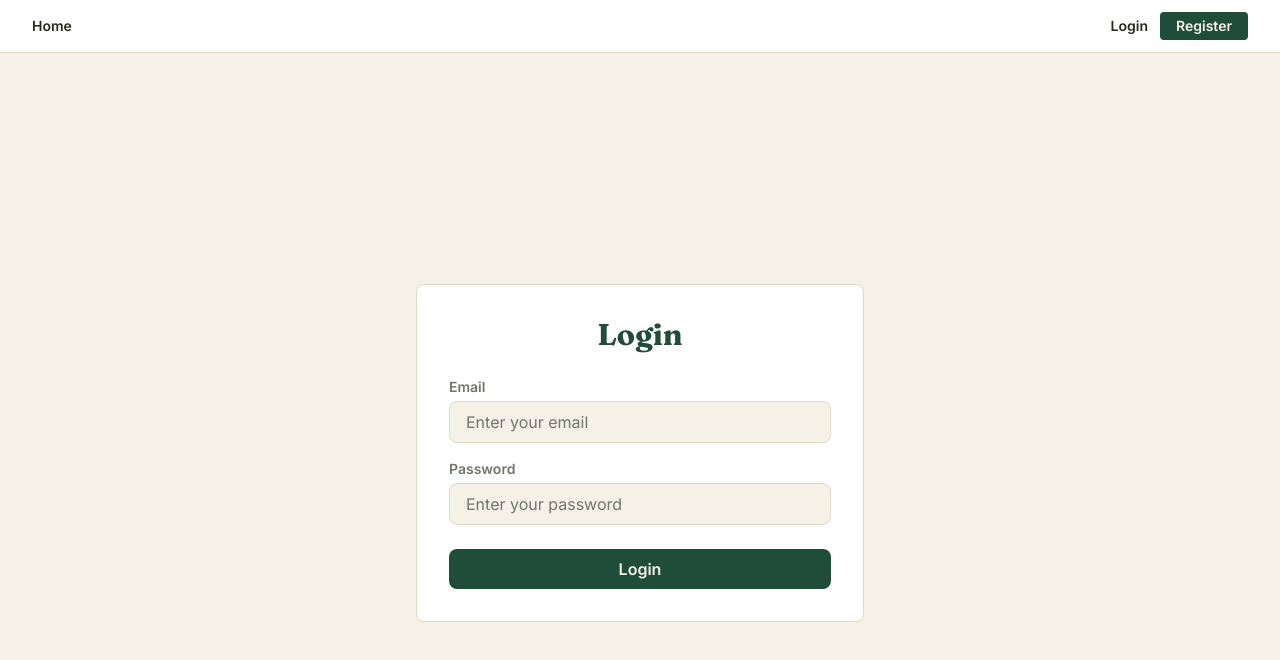
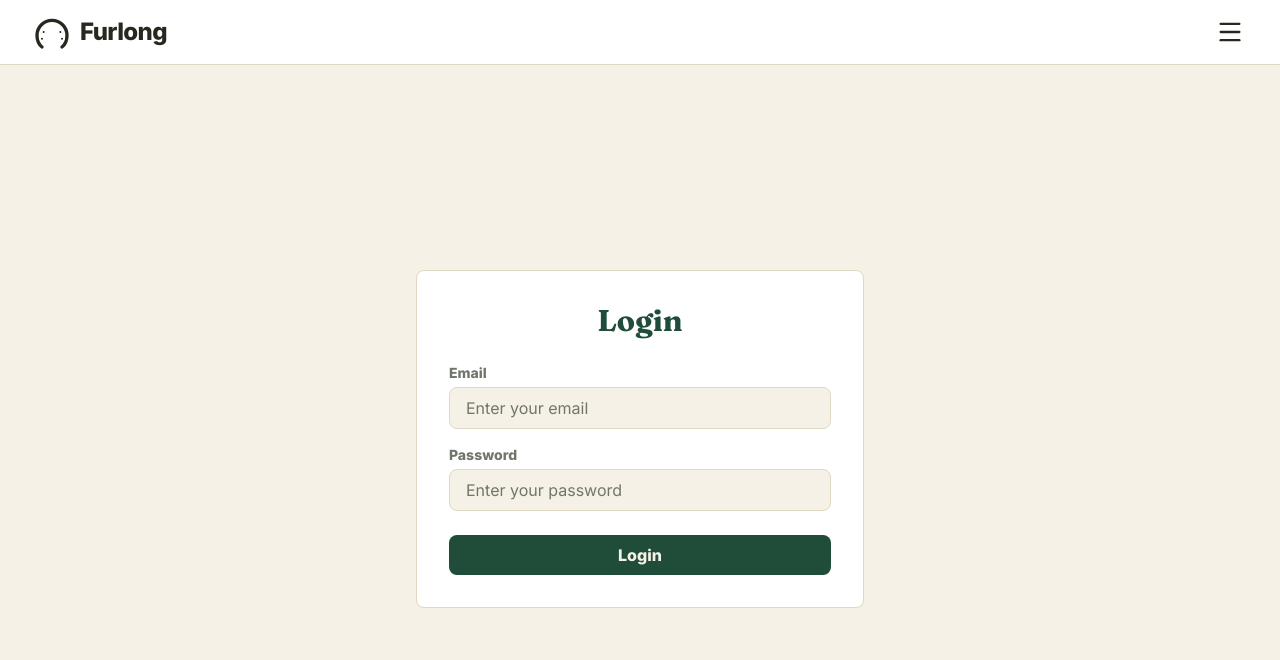
Before and after one commit to Re-Brain/react-refresh-I, a React (Vite) app: page /login in a window 1280 px wide. Shown: the top 660 px of the page. Built offline with nearby package versions, Linux system fonts and the light colour scheme; no server answers.

Commit message:
Improve navbar layout, and decrease the scroll bar size of login and register page

```diff
--- a/index.html
+++ b/index.html
@@ -5,7 +5,7 @@
     <meta name="viewport" content="width=device-width, initial-scale=1.0" />
     <link rel="preconnect" href="https://fonts.googleapis.com" />
     <link rel="preconnect" href="https://fonts.gstatic.com" crossorigin />
-    <link href="https://fonts.googleapis.com/css2?family=Fraunces:opsz,wght@9..144,400;9..144,600;9..144,700&family=Inter:wght@400;600&display=swap" rel="stylesheet" />
+    <link href="https://fonts.googleapis.com/css2?family=Fraunces:opsz,wght@9..144,400;9..144,600;9..144,700&family=Inter:wght@400;600;800&display=swap" rel="stylesheet" />
     <title>Meet the Retired Racehorses — Farm Visits</title>
   </head>
   <body>
--- a/src/App.tsx
+++ b/src/App.tsx
@@ -1,5 +1,6 @@
-import { useEffect, useRef } from 'react'
+import { useEffect, useRef, useState } from 'react'
 import { Routes, Route, Link, useLocation } from 'react-router-dom'
+import { Menu, X } from 'lucide-react'
 import Lenis from 'lenis'
 import HomePage from './pages/HomePage.tsx'
 import LoginPage from './pages/LoginPage.tsx'
@@ -16,10 +17,37 @@ import FarmDetailPage from './pages/FarmDetailPage.tsx'
 import ProtectedRoute from './components/ProtectedRoute.tsx'
 import { useAuth } from './context/useAuth'
 
+// Shared styling for the big, uppercase headings inside the full-screen menu.
+const menuItemClass =
+  'block text-xl sm:text-2xl font-bold uppercase tracking-wide text-white/95 hover:text-amber-300 transition-colors'
+
+function MenuItem({ to, children }: { to: string; children: React.ReactNode }) {
+  return (
+    <Link to={to} className={menuItemClass}>
+      {children}
+    </Link>
+  )
+}
+
+function MenuButton({
+  onClick,
+  children,
+}: {
+  onClick: () => void
+  children: React.ReactNode
+}) {
+  return (
+    <button onClick={onClick} className={`${menuItemClass} text-left`}>
+      {children}
+    </button>
+  )
+}
+
 function App() {
   const { user, logout } = useAuth()
   const lenisRef = useRef<Lenis | null>(null)
   const { pathname } = useLocation()
+  const [menuOpen, setMenuOpen] = useState(false)
 
   // Smooth inertia scrolling: the page eases toward the target instead of
   // snapping, giving that gentle "glide" feel. Disabled for users who ask
@@ -53,33 +81,87 @@ function App() {
     } else {
       window.scrollTo(0, 0)
     }
+    // Collapse the hamburger menu whenever we navigate to a new page.
+    setMenuOpen(false)
   }, [pathname])
 
   return (
     <>
-      <nav className="bg-brand-surface text-brand-text flex items-center justify-between gap-6 px-8 py-3 text-sm font-bold border-b border-brand-border">
+      <nav
+        className={`sticky top-0 z-50 flex items-center justify-between gap-6 px-8 py-3 text-sm font-bold transition-colors duration-300 ${
+          menuOpen
+            ? 'bg-transparent text-white border-b border-transparent'
+            : 'bg-brand-surface text-brand-text border-b border-brand-border'
+        }`}
+      >
         <div className="flex items-center gap-3">
-          <Link to="/" className="hover:text-brand-gold transition">Home</Link>
+          <Link
+            to="/"
+            onClick={() => setMenuOpen(false)}
+            className="flex items-center gap-2 text-2xl font-extrabold tracking-tight hover:text-brand-gold transition"
+          >
+            <svg
+              viewBox="0 0 24 24"
+              fill="none"
+              stroke="currentColor"
+              strokeWidth="2"
+              strokeLinecap="round"
+              strokeLinejoin="round"
+              className="h-10 w-10 shrink-0"
+              aria-hidden="true"
+            >
+              {/* Horseshoe: open U-shaped arc with nail holes */}
+              <path d="M6 21c-2-1.5-3-4-3-7a9 9 0 0 1 18 0c0 3-1 5.5-3 7" />
+              <circle cx="7" cy="12" r="0.6" fill="currentColor" stroke="none" />
+              <circle cx="6" cy="16" r="0.6" fill="currentColor" stroke="none" />
+              <circle cx="17" cy="12" r="0.6" fill="currentColor" stroke="none" />
+              <circle cx="18" cy="16" r="0.6" fill="currentColor" stroke="none" />
+            </svg>
+            <span className="leading-none">Furlong</span>
+          </Link>
         </div>
-        <div className="flex items-center gap-3">
+        <button
+          onClick={() => setMenuOpen(open => !open)}
+          aria-label={menuOpen ? 'Close menu' : 'Open menu'}
+          aria-expanded={menuOpen}
+          className={`flex items-center justify-center rounded p-1 transition ${
+            menuOpen
+              ? 'bg-white/10 hover:bg-white/20 text-white'
+              : 'hover:text-brand-gold'
+          }`}
+        >
+          {menuOpen ? <X className="h-7 w-7" /> : <Menu className="h-7 w-7" />}
+        </button>
+      </nav>
+
+      {/* Full-screen overlay menu (fades in beneath the sticky navbar) */}
+      <div
+        className={`fixed inset-0 z-40 overflow-y-auto bg-[#14261d] text-white transition-opacity duration-300 ${
+          menuOpen ? 'opacity-100' : 'pointer-events-none opacity-0'
+        }`}
+      >
+        <div className="mx-auto grid max-w-6xl grid-cols-1 gap-x-16 gap-y-4 px-8 pt-28 pb-16 md:grid-cols-2">
+          <MenuItem to="/">Home</MenuItem>
           {user ? (
             <>
-              <Link to="/dashboard" className="hover:text-brand-gold transition">Dashboard</Link>
-              <button
-                onClick={logout}
-                className="bg-brand-gold text-brand-bg px-4 py-1 rounded hover:bg-brand-gold-light transition"
+              <MenuItem to="/dashboard">Dashboard</MenuItem>
+              <MenuButton
+                onClick={() => {
+                  setMenuOpen(false)
+                  logout()
+                }}
               >
                 Logout
-              </button>
+              </MenuButton>
             </>
           ) : (
             <>
-              <Link to="/login" className="hover:text-brand-gold transition">Login</Link>
-              <Link to="/register" className="bg-brand-gold text-brand-bg px-4 py-1 rounded hover:bg-brand-gold-light transition">Register</Link>
+              <MenuItem to="/login">Login</MenuItem>
+              <MenuItem to="/register">Register</MenuItem>
             </>
           )}
         </div>
-      </nav>
+      </div>
       <Routes>
         <Route path="/" element={<HomePage />} />
         <Route path="/farms/:id" element={<FarmDetailPage />} />
--- a/src/pages/LoginPage.tsx
+++ b/src/pages/LoginPage.tsx
@@ -26,7 +26,7 @@ function LoginPage() {
   }
 
   return (
-    <div className="min-h-screen bg-brand-bg text-brand-text flex items-center justify-center">
+    <div className="min-h-[calc(100vh-3.25rem)] bg-brand-bg text-brand-text flex items-center justify-center">
       <div className="bg-brand-surface border border-brand-border rounded-lg p-8 w-full max-w-md">
         <h1 className="text-3xl font-bold text-brand-gold mb-6 text-center">Login</h1>
         <form className="flex flex-col gap-4" onSubmit={handleSubmit}>
--- a/src/pages/RegisterPage.tsx
+++ b/src/pages/RegisterPage.tsx
@@ -4,7 +4,7 @@ function RegisterPage() {
   const navigate = useNavigate()
 
   return (
-    <div className="min-h-screen bg-brand-bg text-brand-text flex items-center justify-center">
+    <div className="min-h-[calc(100vh-3.25rem)] bg-brand-bg text-brand-text flex items-center justify-center">
       <div className="bg-brand-surface border border-brand-border rounded-lg p-8 w-full max-w-md">
         <h1 className="text-3xl font-bold text-brand-gold mb-2 text-center">Create Account</h1>
         <p className="text-brand-muted text-center mb-8">Who are you registering as?</p>
```
